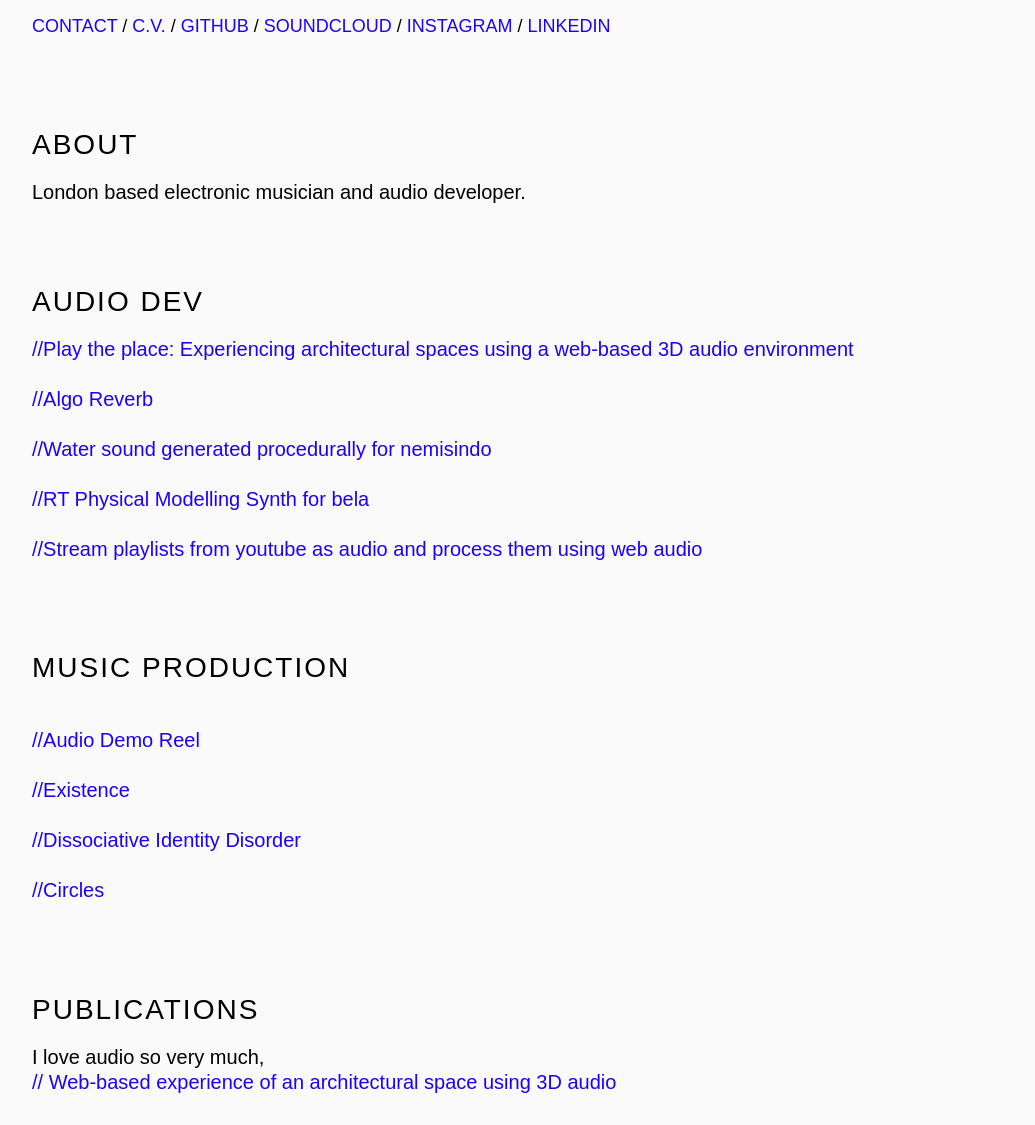
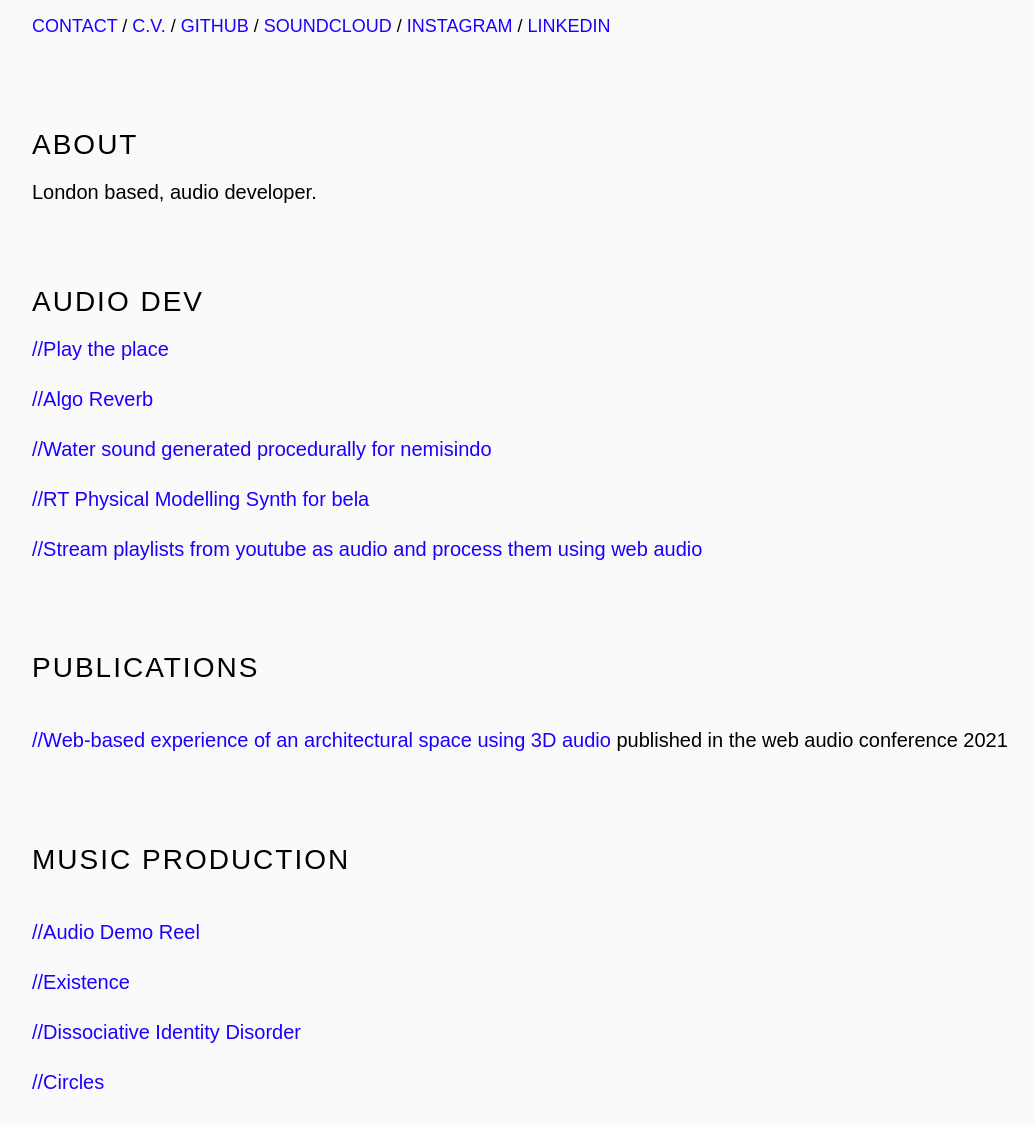
Before and after one commit to clffrd/clffrd.github.io, a plain HTML site: page index.html in a window 1280 px wide. Shown: the part 105-1230 px from the top of the page, without its empty margins (96-1131 px from the left). Drawn offline with Linux system fonts and the light colour scheme.

Commit message:
rearrange

```diff
--- a/index.html
+++ b/index.html
@@ -35,7 +35,7 @@
         <div class="shows-container">
           <h2>About</h2>
           <table class="upcoming"><tbody>
-						London based electronic musician and audio developer.
+						London based, audio developer.
           </tbody></table>
         </div>
       </section>
@@ -44,7 +44,7 @@
         <section id="music">
           <h2>Audio Dev</h2>
           <p>
-            <a href="https://studiolo.glitch.me/" target="_blank">//Play the place: Experiencing architectural spaces using a web-based 3D audio environment</a>
+            <a href="https://studiolo.glitch.me/" target="_blank">//Play the place</a>
             <br>
 											<br>
             <a href="../AlgorithmicReverb/index.html" target="_blank">//Algo Reverb</a>
@@ -61,6 +61,16 @@
         </p>
         </section>
       </div>
+			<div class="main">
+				<section id="music">
+					<h2>Publications</h2>
+						<br>
+						<a href="https://webaudioconf2021.com/wp-content/uploads/2021/06/Studiolo_WAC_2021.pdf" target="_blank">//Web-based experience of an architectural space using 3D audio</a>
+						published in the web audio conference 2021
+						<br>
+						</p>
+				</section>
+						</div>
     <div class="main">
       <section id="music">
         <h2>Music Production</h2>
@@ -80,16 +90,6 @@
           </p>
       </section>
     </div>
-		<div class="main">
-			<section id="music">
-				<h2>Publications</h2>
-				<p>I love audio so very much,
-					<br>
-					<a href="https://webaudioconf2021.com/wp-content/uploads/2021/06/Studiolo_WAC_2021.pdf" target="_blank">// Web-based experience of an architectural space using 3D audio</a>
-					<br>
-					</p>
-			</section>
-		</div>
   </div>
 </body>
 </html>
```
